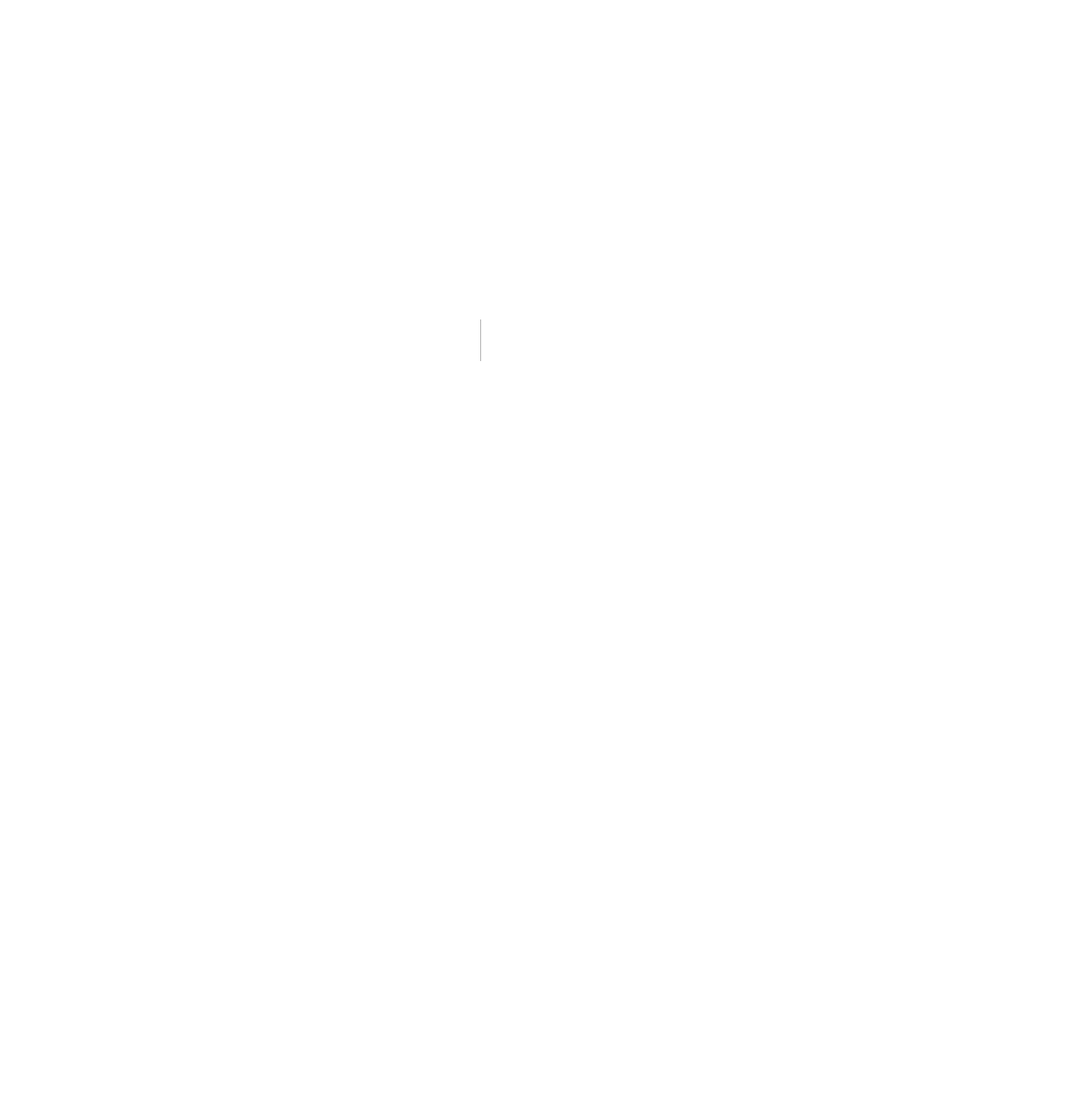
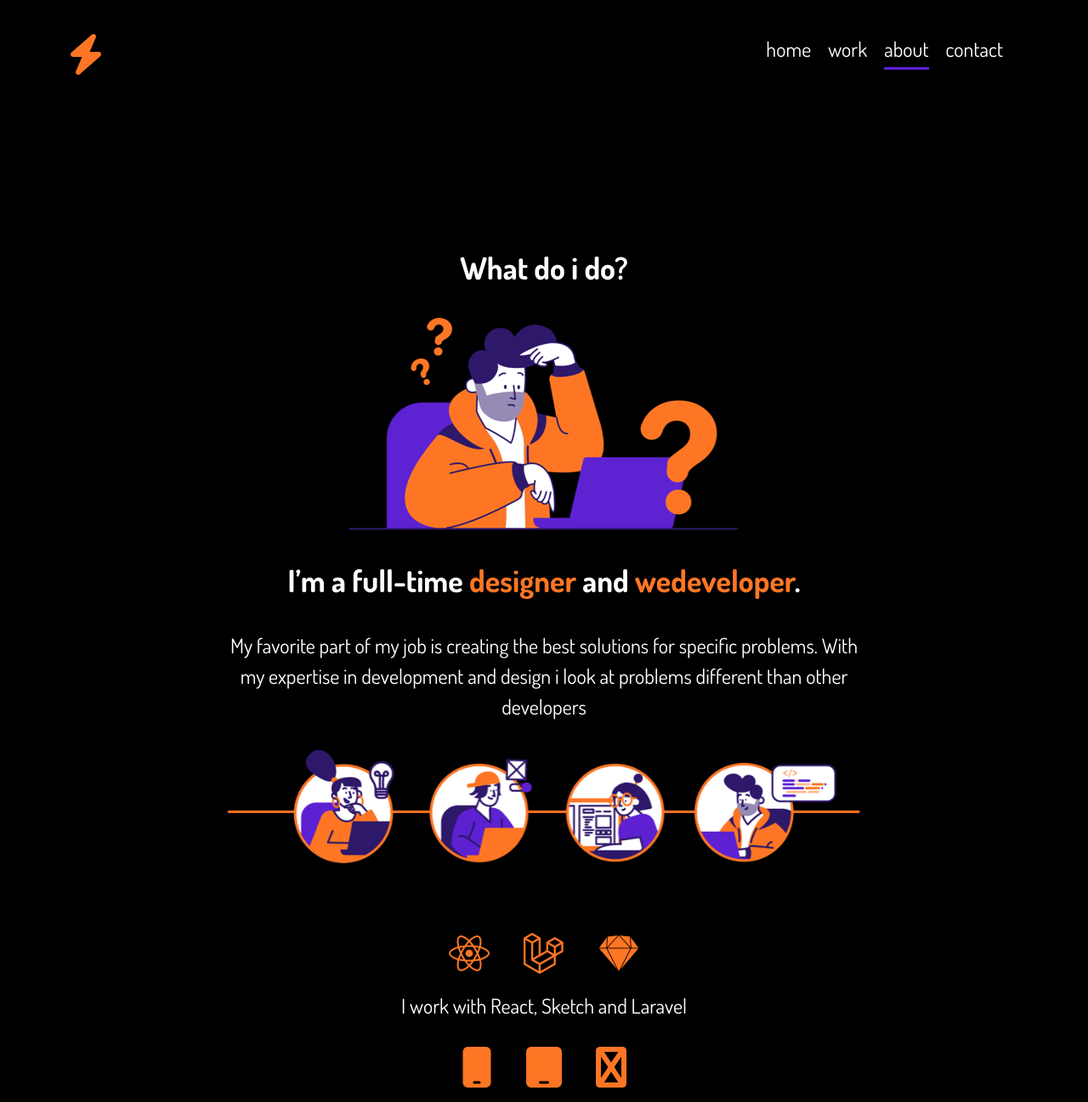
Before and after one commit to nielsvandervlist/portfolio-website, a Next.js app: page /about in a window 1280 px wide. Before the commit this address had no page. Shown: the top 1297 px of the page at 85% size. Before the commit the page ends 800 px from the top, so only its background shows below. Built offline with nearby package versions, Linux system fonts and the light colour scheme.

Commit message:
Add pages

```diff
--- a/components/layout/Header.js
+++ b/components/layout/Header.js
@@ -12,8 +12,8 @@ export default function Header({}){
             <ul>
                 <li className={`${path === '/' ? 'active' : ''}`}><Link href={'/'}>home</Link></li>
                 <li className={`${path === '/work' ? 'active' : ''}`}><Link href={'/work'}>work</Link></li>
-                <li className={`${path === '/about' ? 'active' : ''}`}><Link href={'/'}>about</Link></li>
-                <li className={`${path === '/contact' ? 'active' : ''}`}><Link href={'/'}>contact</Link></li>
+                <li className={`${path === '/about' ? 'active' : ''}`}><Link href={'/about'}>about</Link></li>
+                <li className={`${path === '/contact' ? 'active' : ''}`}><Link href={'/contact'}>contact</Link></li>
             </ul>
         </nav>
     </header>
--- /dev/null
+++ b/components/sections/About.js
@@ -0,0 +1,29 @@
+import Figure from '../layout/Figure'
+
+export default function({}){
+    return <div className={'about my-20 grid grid-cols-12'}>
+        <div className={'about__text text-center col-span-12 lg:col-span-8 lg:col-start-3'}>
+            <h2 className={'mb-8'}>What do i do?</h2>
+            <Figure className={'mb-8'} img={'faq.png'}/>
+            <h2 className={'mb-8'}>I’m a full-time <span>designer</span> and <span>wedeveloper</span>.</h2>
+            <p className={'mb-8'}>My favorite part of my job is creating the best solutions for specific
+                problems. With my expertise in development and design i look at problems different than
+                other developers</p>
+            <Figure className={'mb-8'} img={'roadmap.png'}/>
+        </div>
+        <div className={'about__software col-span-12 lg:col-span-8 lg:col-start-3 text-center'}>
+            <div className={'about__icons'}>
+                <i className="fa-brands fa-react"/>
+                <i className="fa-brands fa-laravel"/>
+                <i className="fa-brands fa-sketch"/>
+            </div>
+            <p className={'block'}>I work with React, Sketch and Laravel</p>
+            <div className={'about__icons'}>
+                <i className="fa-solid fa-mobile"/>
+                <i className="fa-solid fa-tablet"/>
+                <i className="fa-brands fa-desktop"/>
+            </div>
+            <p>I create websites, applications and API’s</p>
+        </div>
+    </div>
+}
--- /dev/null
+++ b/components/sections/Contact.js
@@ -0,0 +1,32 @@
+import Figure from '../layout/Figure'
+
+export default function Contact({}){
+    return <div className={'contact my-8 col-span-12 lg:my-20 grid grid-cols-12 flex items-center'}>
+        <div className={'contact__form col-span-12 lg:col-span-5'}>
+            <h2 className={'mb-8'}>Get in touch <i className="fa-solid fa-paper-plane ml-4"/></h2>
+            <p className={'mb-16'}>I’m free for any conversations whatsoever.</p>
+            <form action={'../../php/mail.php'} className={'form'} method={'post'}>
+                <fieldset className={'flex mb-10'}>
+                    <div className={'form__field mr-8'}>
+                        <label htmlFor={'name'}>First name</label>
+                        <input type={'text'} placeholder={'John'} id={'name'} name={'name'}/>
+                    </div>
+                    <div className={'form__field'}>
+                        <label htmlFor={'email'}>First name</label>
+                        <input type={'email'} placeholder={'John@email.com'} id={'email'} name={'email'}/>
+                    </div>
+                </fieldset>
+                <fieldset className={'mb-10'}>
+                    <div className={'form__field mr-8'}>
+                        <label htmlFor={'message'}>First name</label>
+                        <textarea placeholder={'Write your message here'} name={'message'} id={'message'}/>
+                    </div>
+                </fieldset>
+                <button type={'submit'} className={'btn btn--primary'}>Send email</button>
+            </form>
+        </div>
+        <div className={'contact__image col-span-12 lg:col-span-7 flex'}>
+            <Figure className={'ml-auto'} img={'contact.png'}/>
+        </div>
+    </div>
+}
--- /dev/null
+++ b/components/sections/HomeHero.js
@@ -0,0 +1,17 @@
+import Button from '../buttons/Button'
+import Figure from '../layout/Figure'
+import WorkSwiper from '../swiper/WorkSwiper'
+import * as Helpers from '../Helpers'
+
+export default function HomeHero({}) {
+    return <div className={'hero grid grid-cols-12 my-8 lg:my-20'}>
+        <div className={'hero__text col-span-12 lg:col-span-5'}>
+            <h1>Hello, my name is <span>Niels.</span></h1>
+            <h2>I’m a developer and webdesigner</h2>
+            <Button className={'btn btn--primary'} link={'/'}>Show work</Button>
+        </div>
+        <div className={'hero__image col-span-12 lg:col-span-6 ml-auto'}>
+            <Figure img={'hero.png'}/>
+        </div>
+    </div>
+}
--- /dev/null
+++ b/components/sections/Work.js
@@ -0,0 +1,16 @@
+import Figure from '../layout/Figure'
+import WorkSwiper from '../swiper/WorkSwiper'
+import * as Helpers from '../Helpers'
+
+export default function Work({}){
+    return <div className={'work my-20'}>
+        <div className={'work__title'}>
+            <i className="fa-solid fa-briefcase"/>
+            <h2 className={'mb-8 lg:mb-0'}>Take a look at some of my work</h2>
+            <Figure img={'cat.png'}/>
+        </div>
+        <div className={'work__cards'}>
+            <WorkSwiper cards={Helpers.cards}/>
+        </div>
+    </div>
+}
--- /dev/null
+++ b/pages/about.js
@@ -0,0 +1,13 @@
+import WithTransition from '/components/transitions/WithTransition'
+import Layout from '../components/layout/Layout'
+import About from '../components/sections/About'
+
+function AboutPage({}){
+    return <Layout>
+        <div className={'col-span-12 my-20'}>
+            <About/>
+        </div>
+    </Layout>
+}
+
+export default WithTransition(AboutPage)
--- /dev/null
+++ b/pages/contact.js
@@ -0,0 +1,13 @@
+import WithTransition from '/components/transitions/WithTransition'
+import Layout from '../components/layout/Layout'
+import Contact from '../components/sections/Contact'
+
+function ContactPage({}){
+    return <Layout>
+        <div className={'col-span-12 my-20'}>
+            <Contact/>
+        </div>
+    </Layout>
+}
+
+export default WithTransition(ContactPage)
--- a/pages/index.js
+++ b/pages/index.js
@@ -1,88 +1,18 @@
 import WithTransition from '/components/transitions/WithTransition'
-import Button from '/components/buttons/Button'
 import Layout from '../components/layout/Layout'
-import Figure from '../components/layout/Figure'
-import WorkSwiper from '../components/swiper/WorkSwiper'
-import * as Helpers from '../components/Helpers'
+import About from '../components/sections/About'
+import Work from '../components/sections/Work'
+import HomeHero from '../components/sections/HomeHero'
+import Contact from '../components/sections/Contact'
 
 function Home() {
-
     return (
         <Layout>
             <div className={'home col-span-12'}>
-                <div className={'hero grid grid-cols-12 my-8 lg:my-20'}>
-                    <div className={'hero__text col-span-12 lg:col-span-5'}>
-                        <h1>Hello, my name is <span>Niels.</span></h1>
-                        <h2>I’m a developer and webdesigner</h2>
-                        <Button className={'btn btn--primary'} link={'/'}>Show work</Button>
-                    </div>
-                    <div className={'hero__image col-span-12 lg:col-span-6 ml-auto'}>
-                        <Figure img={'hero.png'}/>
-                    </div>
-                </div>
-                <div className={'work my-20'}>
-                    <div className={'work__title'}>
-                        <i className="fa-solid fa-briefcase"/>
-                        <h2 className={'mb-8 lg:mb-0'}>Take a look at some of my work</h2>
-                        <Figure img={'cat.png'}/>
-                    </div>
-                    <div className={'work__cards'}>
-                        <WorkSwiper cards={Helpers.cards}/>
-                    </div>
-                </div>
-                <div className={'about my-20 grid grid-cols-12'}>
-                    <div className={'about__text text-center col-span-12 lg:col-span-8 lg:col-start-3'}>
-                        <h2 className={'mb-8'}>What do i do?</h2>
-                        <Figure className={'mb-8'} img={'faq.png'}/>
-                        <h2 className={'mb-8'}>I’m a full-time <span>designer</span> and <span>wedeveloper</span>.</h2>
-                        <p className={'mb-8'}>My favorite part of my job is creating the best solutions for specific
-                            problems. With my expertise in development and design i look at problems different than
-                            other developers</p>
-                        <Figure className={'mb-8'} img={'roadmap.png'}/>
-                    </div>
-                    <div className={'about__software col-span-12 lg:col-span-8 lg:col-start-3 text-center'}>
-                        <div className={'about__icons'}>
-                            <i className="fa-brands fa-react"/>
-                            <i className="fa-brands fa-laravel"/>
-                            <i className="fa-brands fa-sketch"/>
-                        </div>
-                        <p className={'block'}>I work with React, Sketch and Laravel</p>
-                        <div className={'about__icons'}>
-                            <i className="fa-solid fa-mobile"/>
-                            <i className="fa-solid fa-tablet"/>
-                            <i className="fa-brands fa-desktop"/>
-                        </div>
-                        <p>I create websites, applications and API’s</p>
-                    </div>
-                </div>
-                <div className={'contact my-8 col-span-12 lg:my-20 grid grid-cols-12 flex items-center'}>
-                    <div className={'contact__form col-span-12 lg:col-span-5'}>
-                        <h2 className={'mb-8'}>Get in touch <i className="fa-solid fa-paper-plane ml-4"/></h2>
-                        <p className={'mb-16'}>I’m free for any conversations whatsoever.</p>
-                        <form action={'../../php/mail.php'} className={'form'} method={'post'}>
-                            <fieldset className={'flex mb-10'}>
-                                <div className={'form__field mr-8'}>
-                                    <label htmlFor={'name'}>First name</label>
-                                    <input type={'text'} placeholder={'John'} id={'name'} name={'name'}/>
-                                </div>
-                                <div className={'form__field'}>
-                                    <label htmlFor={'email'}>First name</label>
-                                    <input type={'email'} placeholder={'John@email.com'} id={'email'} name={'email'}/>
-                                </div>
-                            </fieldset>
-                            <fieldset className={'mb-10'}>
-                                <div className={'form__field mr-8'}>
-                                    <label htmlFor={'message'}>First name</label>
-                                    <textarea placeholder={'Write your message here'} name={'message'} id={'message'}/>
-                                </div>
-                            </fieldset>
-                            <button type={'submit'} className={'btn btn--primary'}>Send email</button>
-                        </form>
-                    </div>
-                    <div className={'contact__image col-span-12 lg:col-span-7 flex'}>
-                        <Figure className={'ml-auto'} img={'contact.png'}/>
-                    </div>
-                </div>
+                <HomeHero/>
+                <Work/>
+                <About/>
+                <Contact/>
             </div>
         </Layout>
     )
```
